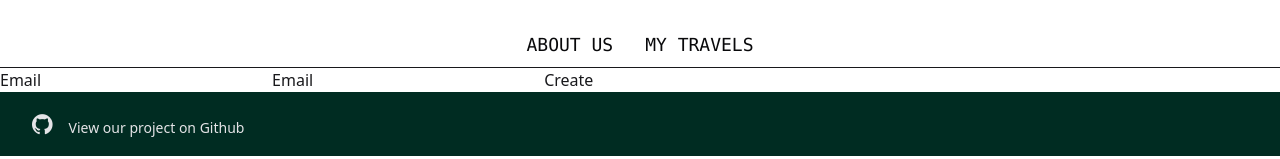
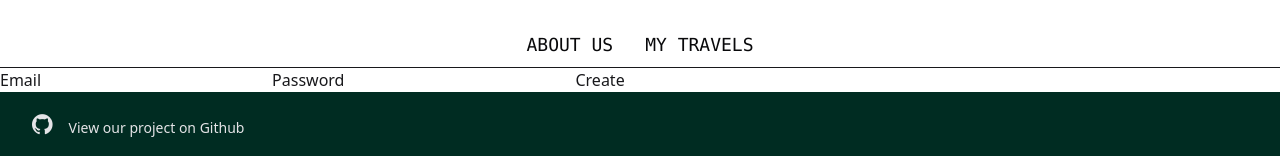
Before and after one commit to my-travel-palette/my-travel-palette, a React (Vite) app: page /log-in in a window 1280 px wide. Shown: the part 201-360 px from the top of the page. Built offline with nearby package versions, Linux system fonts and the light colour scheme.

Commit message:
fix: update LoIn page

```diff
--- a/src/pages/LogIn.jsx
+++ b/src/pages/LogIn.jsx
@@ -26,7 +26,7 @@
           value={login}
           onChange={(e) => setLogin(e.target.value)}
         />
-        <label htmlFor="password">Email</label>
+        <label htmlFor="password">Password</label>
         <input
           type="text"
           name="password"
```
